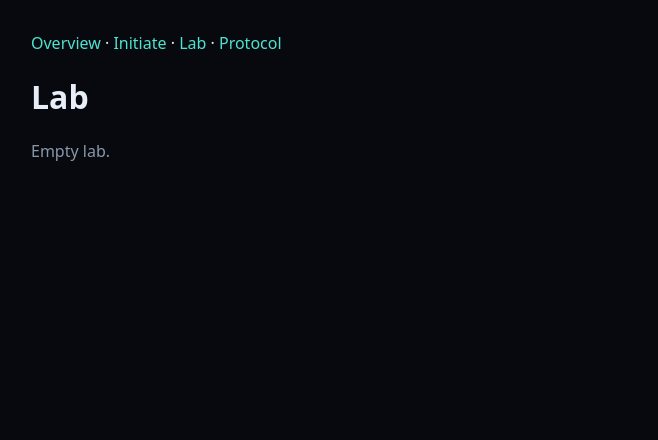
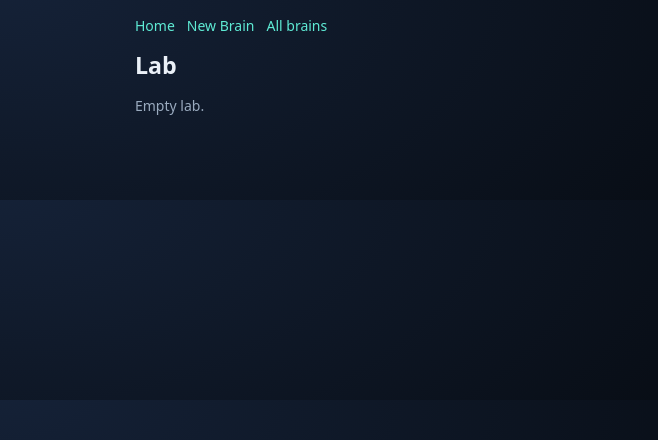
Before and after one commit to johnstark00000000-a11y/local-clone, a Django app: page /lab/ in a window 1280 px wide. Shown: the top 440 px of the page, without its empty margins (129-787 px from the left). Run offline with Django 5.2, Linux system fonts and the light colour scheme.

Commit message:
Brain2 clone/templates/clone/base.html

```diff
--- a/clone/templates/clone/base.html
+++ b/clone/templates/clone/base.html
@@ -1,15 +1,23 @@
 <!DOCTYPE html>
 <html lang="en"><head>
 <meta charset="UTF-8"><meta name="viewport" content="width=device-width, initial-scale=1">
-<title>{% block title %}Neural Clone{% endblock %}</title>
+<title>{% block title %}Brain 2{% endblock %}</title>
 <style>
-body{margin:0;background:#07090e;color:#e8eef7;font-family:system-ui,sans-serif}
-.wrap{max-width:960px;margin:0 auto;padding:16px}
-a{color:#4ee3d0;text-decoration:none}
-.btn{background:#4ee3d0;color:#04221e;border:0;padding:10px 16px;border-radius:8px;font-weight:600}
-.card{background:#0e131c;border:1px solid #1c2736;border-radius:12px;padding:16px;margin:12px 0}
-.muted{color:#8a97ab}
+:root{--bg:#060a10;--card:#0f1622;--line:#243044;--c:#5eead4;--t:#eaf0f7;--m:#9aabbf}
+*{box-sizing:border-box}body{margin:0;background:radial-gradient(900px 500px at 10% -10%,#152238,var(--bg));color:var(--t);font-family:system-ui,sans-serif}
+.wrap{max-width:780px;margin:0 auto;padding:16px 14px 70px}a{color:var(--c);text-decoration:none}
+nav{display:flex;gap:12px;flex-wrap:wrap;margin-bottom:14px;font-size:14px}
+h1{font-size:1.45rem;margin:0 0 8px}.muted{color:var(--m);line-height:1.5;font-size:14px}
+.card{background:var(--card);border:1px solid var(--line);border-radius:14px;padding:14px;margin:12px 0}
+label{display:block;margin:10px 0 5px;color:var(--m);font-size:12px}
+input,select,textarea{width:100%;padding:11px;border-radius:10px;border:1px solid var(--line);background:#0a111b;color:var(--t);font:inherit}
+textarea{min-height:80px}
+.btn{display:inline-block;background:linear-gradient(135deg,#5eead4,#14b8a6);color:#042f2e;border:0;padding:11px 16px;border-radius:10px;font-weight:700;margin-top:10px}
+.btn2{background:transparent;color:var(--t);border:1px solid var(--line)}
+.bubble{padding:10px 12px;border-radius:12px;margin:8px 0;line-height:1.45;font-size:14px}
+.me{background:#1a2740}.bot{background:#0d2c28;border:1px solid #134e4a}
+.row{display:flex;gap:8px;flex-wrap:wrap}
 </style></head><body><div class="wrap">
-<p><a href="/">Overview</a> · <a href="/initiate/">Initiate</a> · <a href="/lab/">Lab</a> · <a href="/protocol/">Protocol</a></p>
+<nav><a href="/">Home</a><a href="/create/">New Brain</a><a href="/lab/">All brains</a></nav>
 {% block content %}{% endblock %}
 </div></body></html>
```
